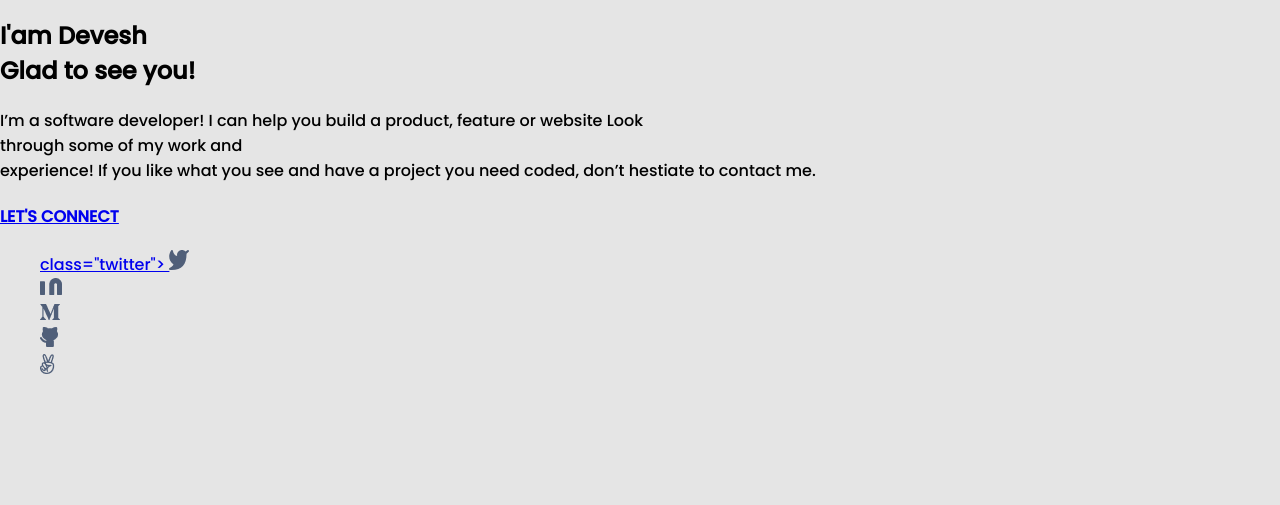
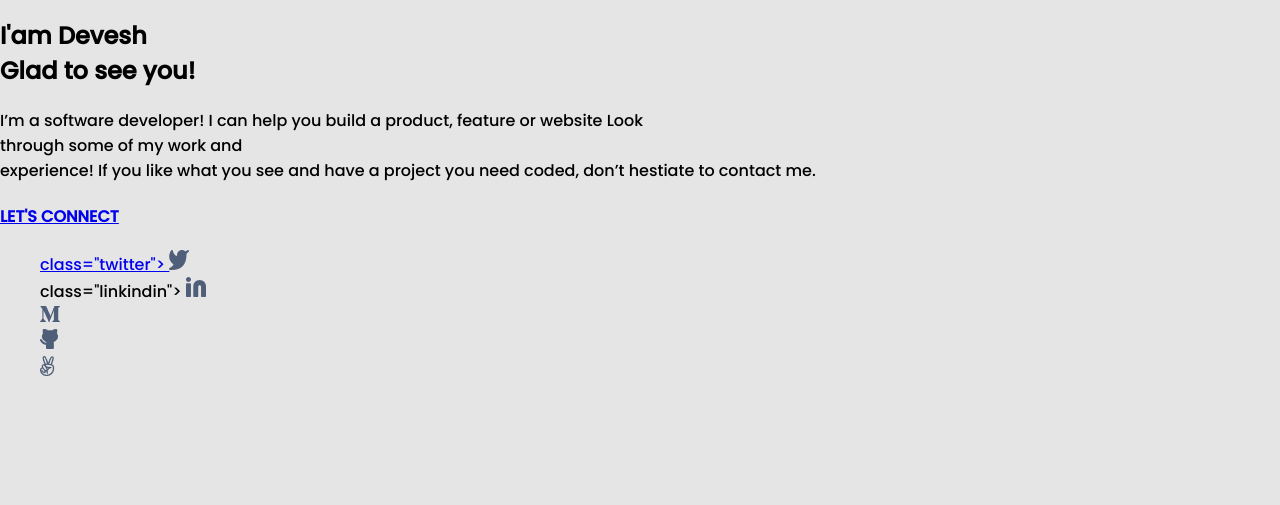
Before and after one commit to Devesh123987/Portfolio, a plain HTML site: page index.html in a window 1280 px wide. Shown: the part 143-648 px from the top of the page. Drawn offline with Linux system fonts and the light colour scheme.

Commit message:
Add image Linkdin.svg

```diff
--- a/index.html
+++ b/index.html
@@ -37,9 +37,9 @@
                             </a>
 
                         </li>
-                        <li>
-                            <a href="#"><img src="image/Li.png" alt="linkedin"></a>
-                            <a href="#"><img src="image/Ln.png" alt="linkedin"></a>
+                        <li> class="linkindin">
+                            <a href="https://linkedin.com/in/andry-narson-rabedesana-15b8b4248">
+                                <img src="image/Linkedin icon.svg" alt="Linkindin" title="linkindin"/>
                         </li>
                         <li>
                             <a href="#"><img src="image/Media.png" alt="media icon"></a>
```
Also changed, not shown: image/Linkedin icon.svg (added).
